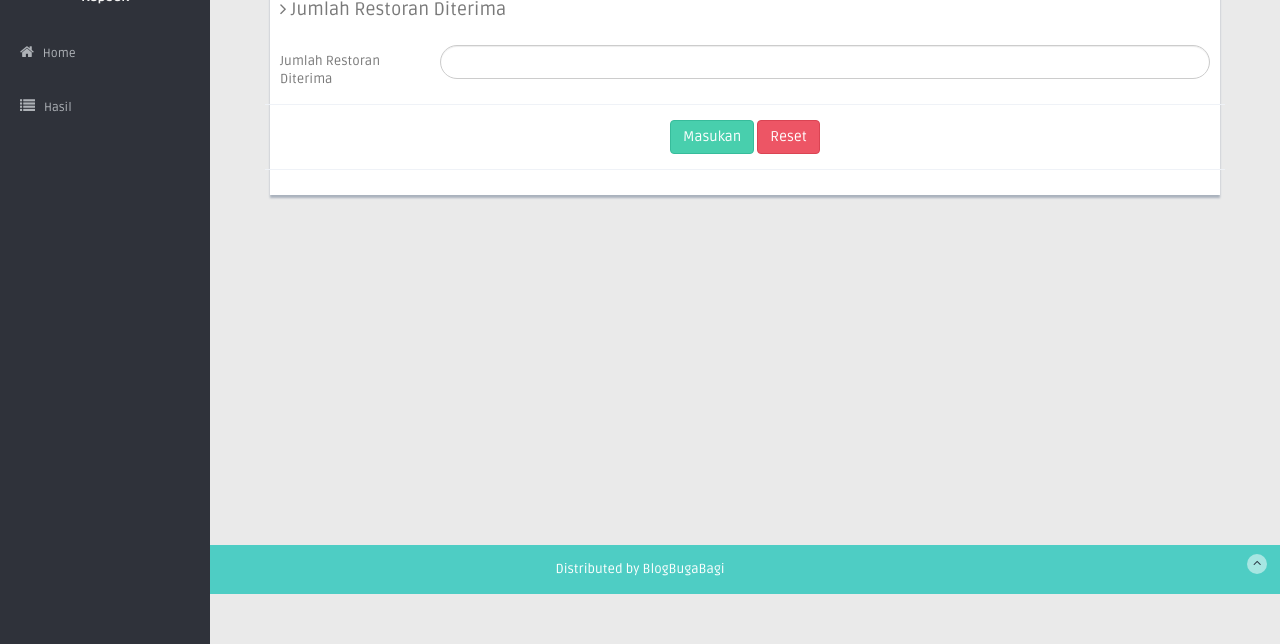
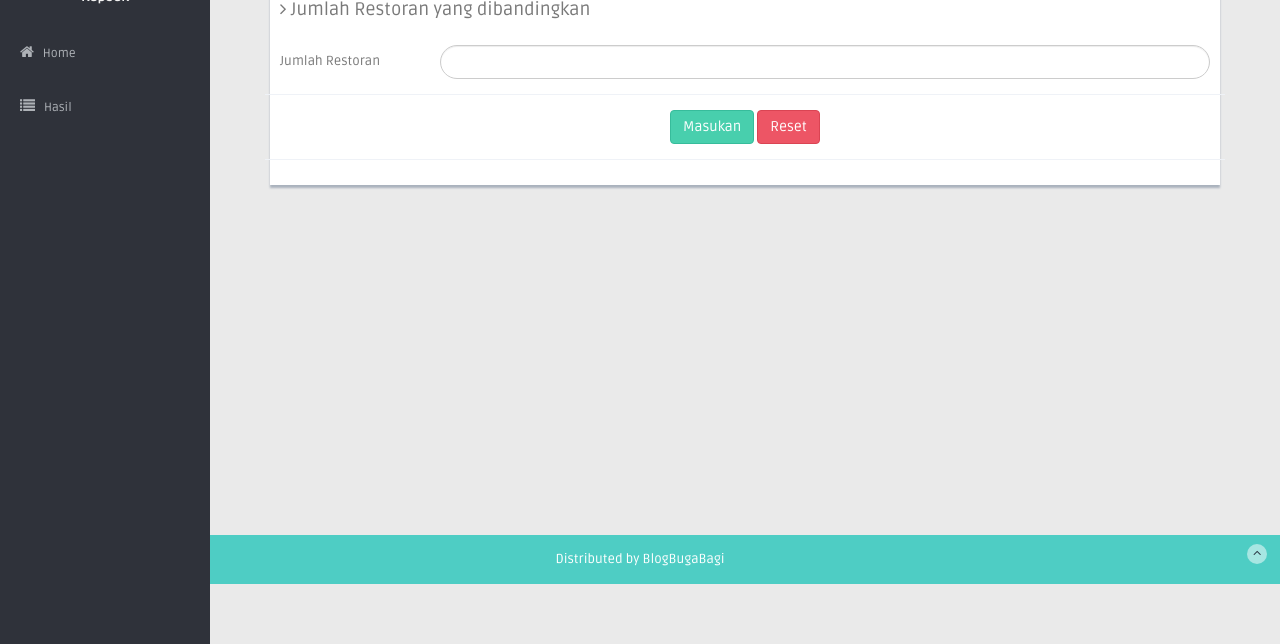
Before and after one commit to ahmadmusyadada/SPK-MOORA, a PHP site: page /tcpdf/index.php?module=hitung in a window 1280 px wide. Shown: the part 156-800 px from the top of the page. Run offline with PHP 8.4, Linux system fonts and the light colour scheme; a user stored in the database is signed in; some libraries are stand-ins or nearby versions.

Commit message:
Update hitung.php

```diff
--- a/pages/hasil/hitung.php
+++ b/pages/hasil/hitung.php
@@ -1,8 +1,8 @@
 <div class="form-panel">
-              <h4 class="mb"><i class="fa fa-angle-right"></i> Jumlah Restoran Diterima</h4>
+              <h4 class="mb"><i class="fa fa-angle-right"></i> Jumlah Restoran yang dibandingkan</h4>
               <form class="form-horizontal style-form" method="POST" action="pages/hasil/proses_hitung.php">
                 <div class="form-group">
-                  <label class="col-sm-2 col-sm-2 control-label">Jumlah Restoran Diterima</label>
+                  <label class="col-sm-2 col-sm-2 control-label">Jumlah Restoran</label>
                   <div class="col-sm-10">
                     <input type="number" min="1" class="form-control round-form" name="jsiswa">
                   </div>
```
